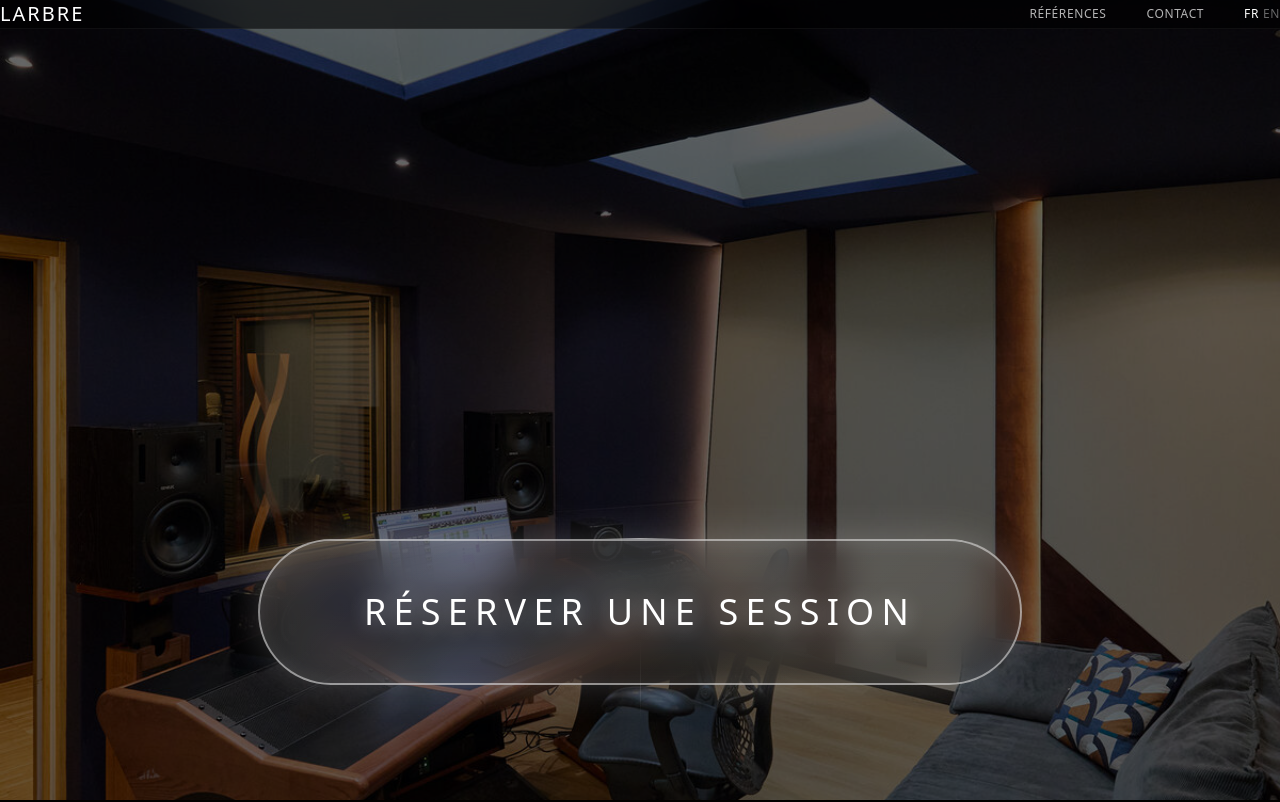
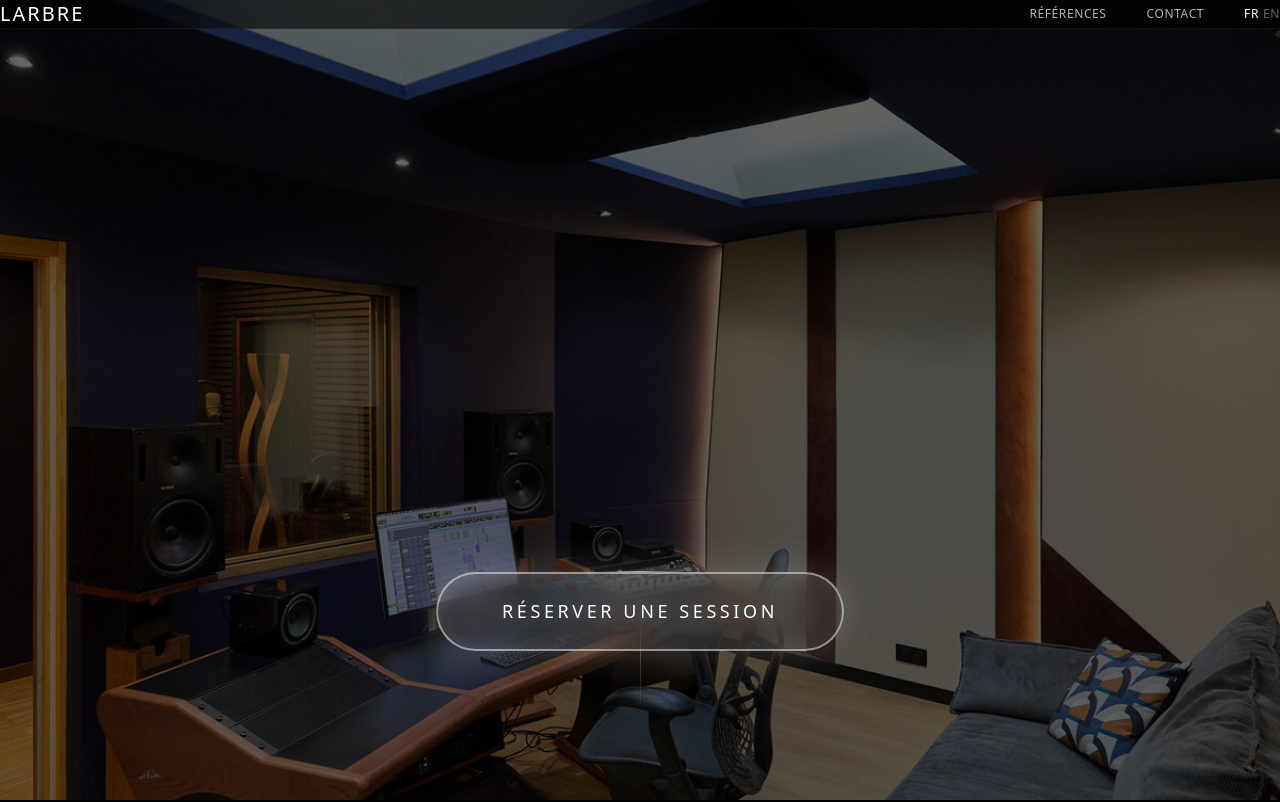
Before and after one commit to Dawoo-ai/studiolarbre, a Next.js app: page / in a window 1280 px wide. Shown: the top 802 px of the page. Built offline with nearby package versions, Linux system fonts and the light colour scheme.

Commit message:
Smaller button

```diff
--- a/app/globals.css
+++ b/app/globals.css
@@ -85,7 +85,7 @@ body {
 /* Premium Reservation Button */
 .reservation-button {
   display: inline-block;
-  padding: 1.75rem 3.5rem;
+  padding: 1rem 2rem;
   border-radius: 9999px;
   background: linear-gradient(135deg, rgba(255,255,255,0.15) 0%, rgba(255,255,255,0.05) 100%);
   backdrop-filter: blur(20px);
@@ -126,7 +126,7 @@ body {
 .button-text {
   display: block;
   color: white;
-  font-size: 1.125rem;
+  font-size: 0.875rem;
   font-weight: 300;
   letter-spacing: 0.2em;
   text-transform: uppercase;
@@ -138,21 +138,21 @@ body {
 
 @media (min-width: 768px) {
   .reservation-button {
-    padding: 2.25rem 5rem;
+    padding: 1.25rem 3rem;
   }
 
   .button-text {
-    font-size: 1.75rem;
+    font-size: 1rem;
   }
 }
 
 @media (min-width: 1024px) {
   .reservation-button {
-    padding: 2.75rem 6.5rem;
+    padding: 1.5rem 4rem;
   }
 
   .button-text {
-    font-size: 2.25rem;
+    font-size: 1.125rem;
   }
 }
 
```
